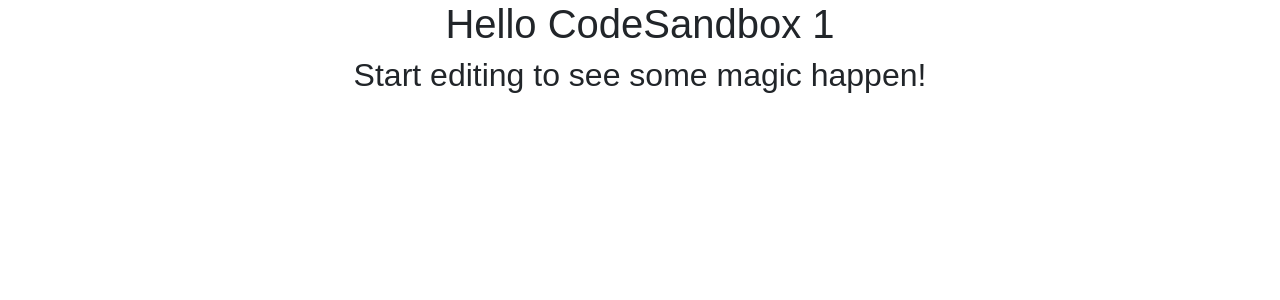
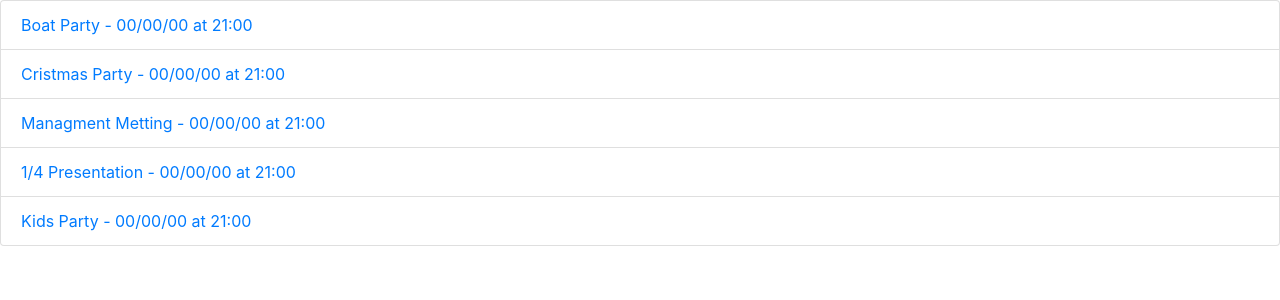
Before and after one commit to kokushkin/CalendarModule, a React (Create React App) app: page / in a window 1280 px wide. Shown: the top 300 px of the page. Built offline with nearby package versions, Linux system fonts and the light colour scheme.

Commit message:
add distinct components and  routers
add event and events components and routers between them

```diff
--- a/package.json
+++ b/package.json
@@ -5,6 +5,7 @@
   "keywords": [],
   "main": "src/index.tsx",
   "dependencies": {
+    "@reach/router": "1.2.1",
     "bootstrap": "4.3.1",
     "jquery": "3.4.1",
     "popper.js": "1.15.0",
--- /dev/null
+++ b/src/event.tsx
@@ -0,0 +1,13 @@
+import * as React from "react";
+import { render } from "react-dom";
+import { Link } from "@reach/router";
+
+export const Event = () => {
+  return (
+    <div>
+      <div>Name</div>
+      <div>Description</div>
+      <Link to="/">Back</Link>
+    </div>
+  );
+};
--- /dev/null
+++ b/src/events.tsx
@@ -0,0 +1,30 @@
+import "bootstrap/dist/css/bootstrap.min.css";
+import $ from "jquery";
+import Popper from "popper.js";
+import "bootstrap/dist/js/bootstrap.bundle.min";
+
+import * as React from "react";
+import { render } from "react-dom";
+import { Link } from "@reach/router";
+
+export const Events = () => {
+  return (
+    <ul class="list-group">
+      <li class="list-group-item">
+        <Link to="event">Boat Party - 00/00/00 at 21:00</Link>
+      </li>
+      <li class="list-group-item">
+        <Link to="/event">Cristmas Party - 00/00/00 at 21:00</Link>
+      </li>
+      <li class="list-group-item">
+        <Link to="/event">Managment Metting - 00/00/00 at 21:00</Link>
+      </li>
+      <li class="list-group-item">
+        <Link to="/event">1/4 Presentation - 00/00/00 at 21:00</Link>
+      </li>
+      <li class="list-group-item">
+        <Link to="/event">Kids Party - 00/00/00 at 21:00</Link>
+      </li>
+    </ul>
+  );
+};
--- a/src/index.tsx
+++ b/src/index.tsx
@@ -1,20 +1,21 @@
-import "bootstrap/dist/css/bootstrap.min.css";
-import $ from "jquery";
-import Popper from "popper.js";
-import "bootstrap/dist/js/bootstrap.bundle.min";
 import * as React from "react";
 import { render } from "react-dom";
+import { Router } from "@reach/router";
+import { Event } from "./event";
+import { Events } from "./events";
 
 import "./styles.css";
 
-function App() {
+const App = () => {
   return (
-    <div className="App">
-      <h1>Hello CodeSandbox 1</h1>
-      <h2>Start editing to see some magic happen!</h2>
+    <div>
+      <Router>
+        <Events path="/" />
+        <Event path="/event" />
+      </Router>
     </div>
   );
-}
+};
 
 const rootElement = document.getElementById("root");
 render(<App />, rootElement);
```
